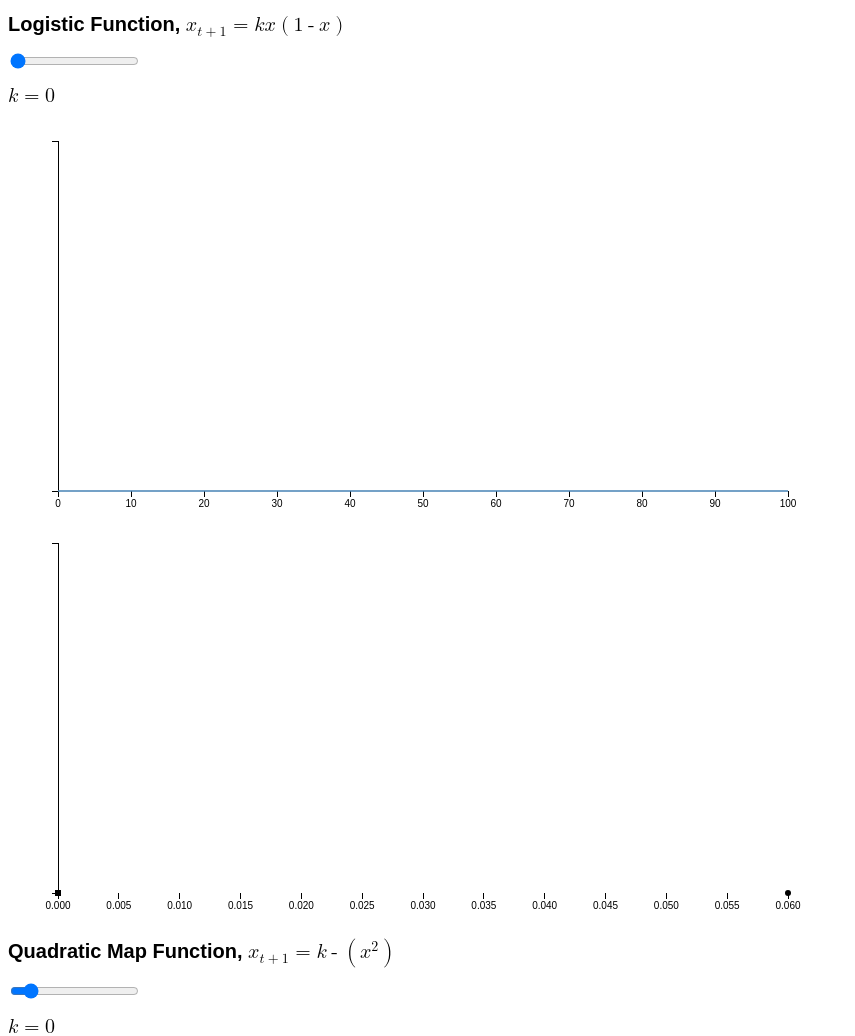
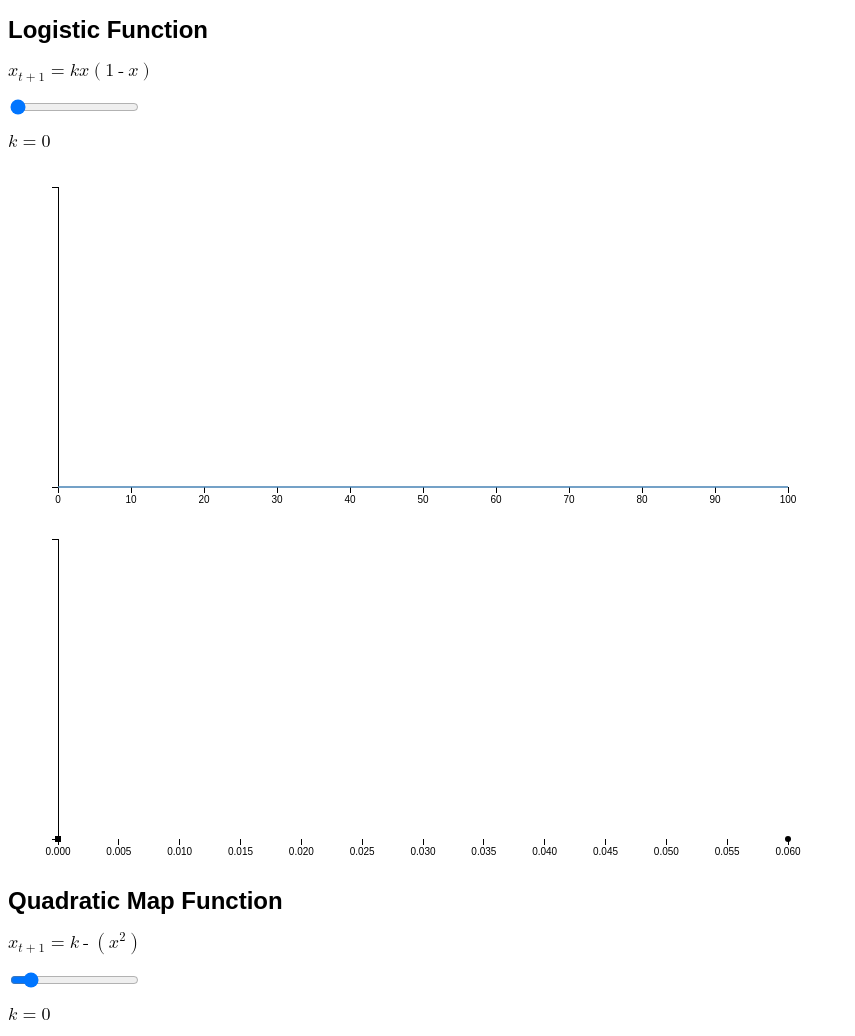
Before and after one commit to mhurd/chaos-graphs, a plain HTML site: page src/chaos/index.html in a window 1280 px wide. Shown: the top 1036 px of the page, without its empty margins (0-855 px from the left). Drawn offline with nearby package versions, Linux system fonts and the light colour scheme; some packages are replaced by stand-ins of ours.

Commit message:
Some layout and 'h' tag tweaks

```diff
--- a/src/chaos/css/main.css
+++ b/src/chaos/css/main.css
@@ -1,5 +1,16 @@
 body {
     font: 10px sans-serif;
+}
+
+h1 {
+    font-weight: bold;
+    color: #000;
+    font-size: 24px;
+}
+
+h2 {
+    color: #000;
+    font-size: 18px;
 }
 
 .axis path,
--- a/src/chaos/index.html
+++ b/src/chaos/index.html
@@ -10,7 +10,8 @@
     </head>
     <body>
         <div id="logisticGraphDiv">
-            <h1>Logistic Function,
+            <h1>Logistic Function</h1>
+            <h2>
                 <math xmlns="http://www.w3.org/1998/Math/MathML">
                     <msub>
                         <mi>x</mi>
@@ -28,21 +29,22 @@
                         <mo>)</mo>
                     </mrow>
                 </math>
-            </h1>
+            </h2>
             <input id="logisticKSlider" value="0" step="0.01" type="range" min="0.01" max="3.99" onchange="updateLogisticSlider(this.value)"/>
-            <h1 id="logisticKLabel">
+            <h2 id="logisticKLabel">
                 <math xmlns="http://www.w3.org/1998/Math/MathML">
                     <mi>k</mi>
                     <mo>=</mo>
                     <mn>0</mn>
                 </math>
-            </h1>
+            </h2>
             <script type="text/javascript">
                 graph("logisticGraph", logistic, 0.4, 0);
             </script>
         </div>
         <div id="quadraticGraphDiv">
-            <h1>Quadratic Map Function,
+            <h1>Quadratic Map Function</h1>
+            <h2>
                 <math xmlns="http://www.w3.org/1998/Math/MathML">
                     <msub>
                         <mi>x</mi>
@@ -58,15 +60,15 @@
                         <mo>(</mo><msup><mi>x</mi><mn>2</mn></msup><mo>)</mo>
                     </mrow>
                 </math>
-            </h1>
+            </h2>
             <input id="quadraticKSlider" value="0" step="0.01" type="range" min="-0.25" max="2" onchange="updateQuadraticSlider(this.value)"/>
-            <h1 id="quadraticKLabel">
+            <h2 id="quadraticKLabel">
                 <math xmlns="http://www.w3.org/1998/Math/MathML">
                     <mi>k</mi>
                     <mo>=</mo>
                     <mn>0</mn>
                 </math>
-            </h1>
+            </h2>
             <script type="text/javascript">
                 graph("quadraticGraph", quadratic, 0.4, 0);
             </script>
--- a/src/chaos/js/chaos-graphs.js
+++ b/src/chaos/js/chaos-graphs.js
@@ -1,6 +1,6 @@
 var margin = {top: 20, right: 20, bottom: 30, left: 50},
     width = 800 - margin.left - margin.right,
-    height = 400 - margin.top - margin.bottom;
+    height = 350 - margin.top - margin.bottom;
 
 var xScale1 = d3.scale.linear()
     .range([0, width]);
```
